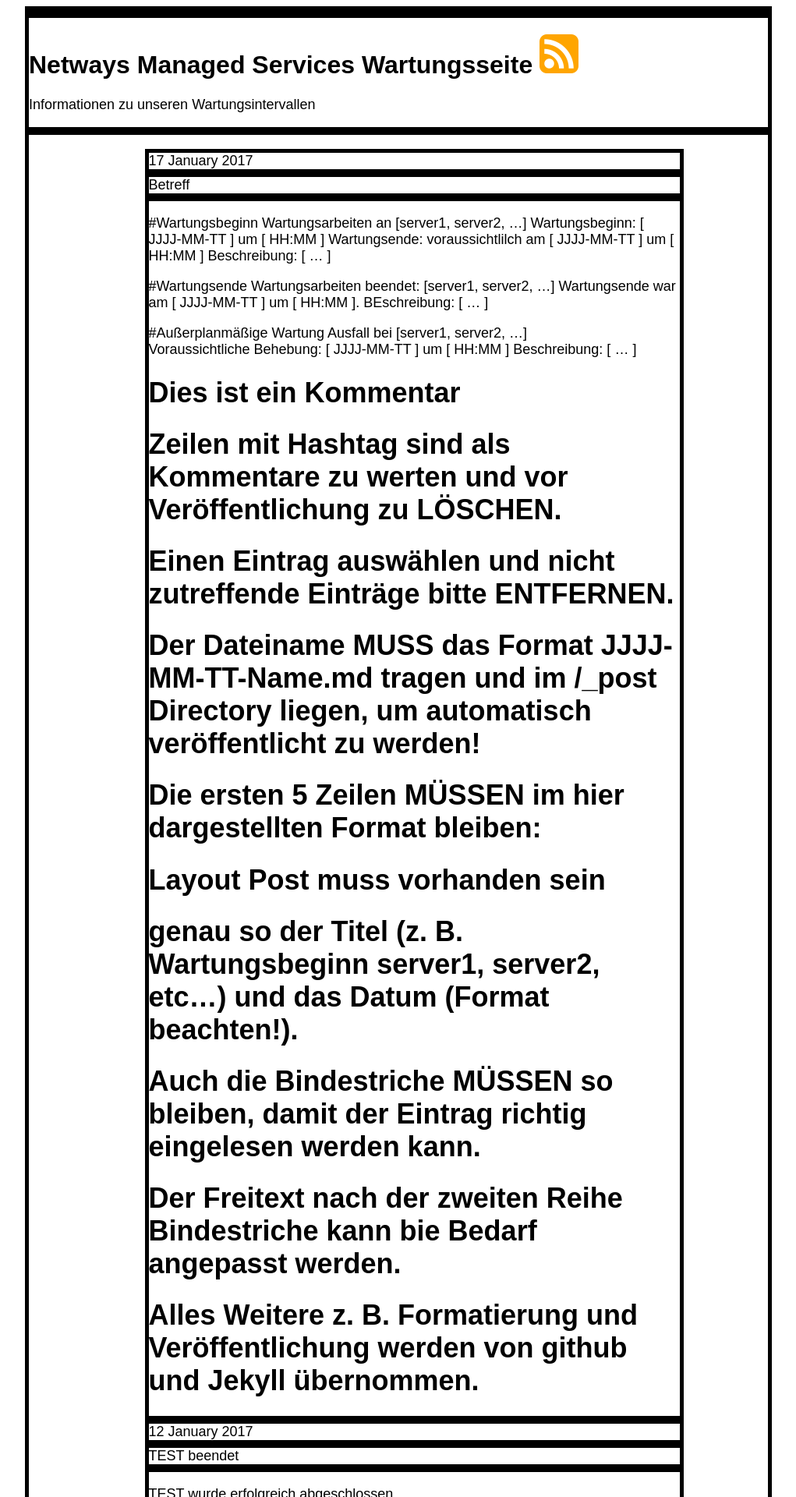
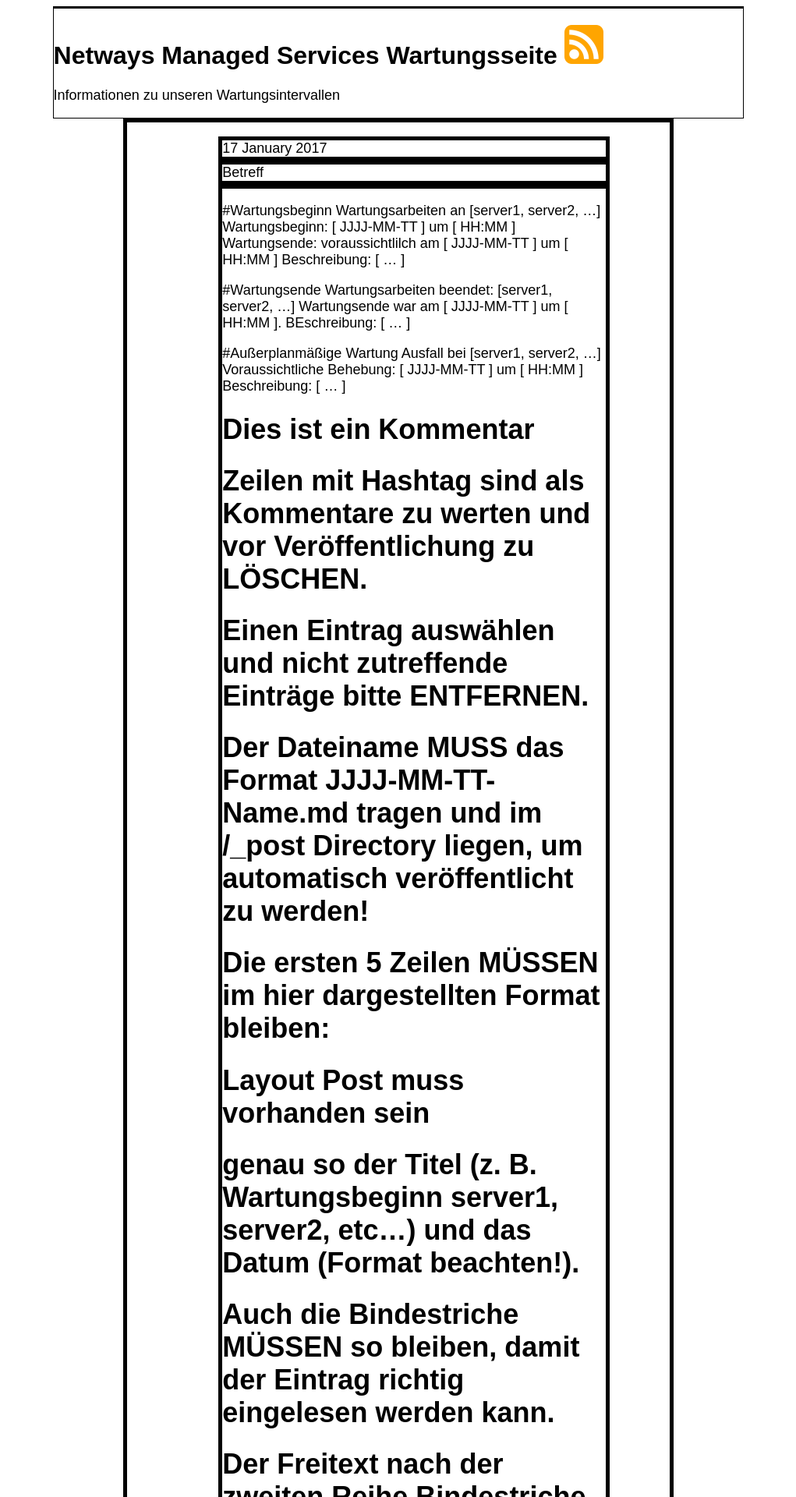
Before and after one commit to Storagegirl/storagegirl.github.io, a Jekyll site: the page built from index.html, in a window 1280 px wide. Shown: the top 1920 px of the page at 78% size, without its empty margins (129-1150 px from the left). Built offline with Jekyll 4.4.1, drawn with Linux system fonts in a browser that asks for light colours.

Commit message:
Update main.css

```diff
--- a/css/main.css
+++ b/css/main.css
@@ -30,19 +30,19 @@
 
 .boxsocial {
     margin: auto;
-    width: 75%;
-    border: 5px solid black;
+    width: 70%;
+    border: 1px solid black;
 }
 
 .boxheader {
     margin: auto;
-    width: 75%;
-    border: 5px solid black;
+    width: 70%;
+    border: 1px solid black;
 }
 
 .boxblog {
     margin: auto;
-    width: 75%;
+    width: 55%;
     border: 5px solid black;
 }
 
```
